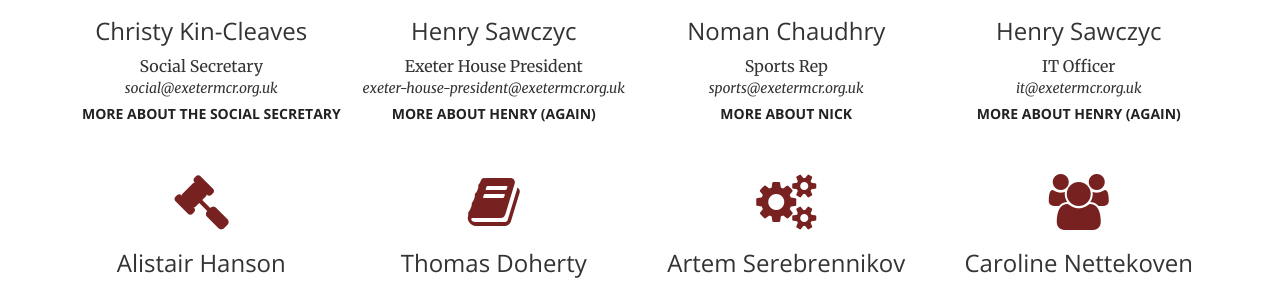
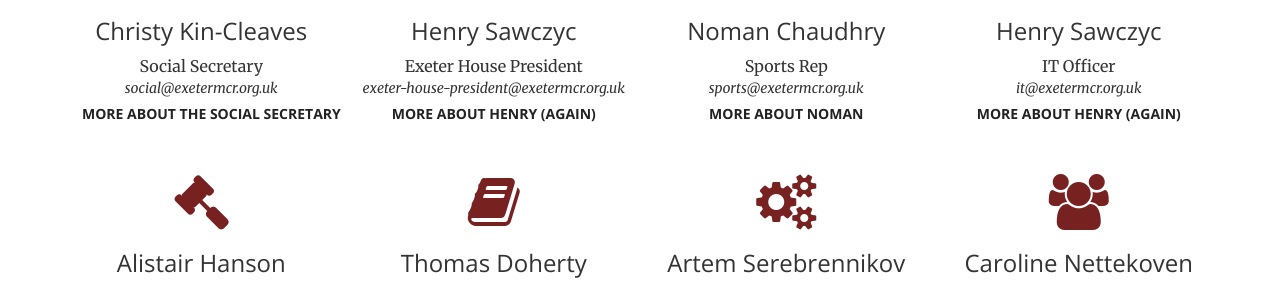
Before and after one commit to exetermcr/exetermcr.github.io, a Jekyll site: the page index.html, which Jekyll copies as it is, in a window 1280 px wide and 900 px high, scrolled down 2249 px. Shown: the part 156-446 px from the top of the window. Built offline with Jekyll 4.4.1, drawn with Linux system fonts in a browser that asks for light colours.

Commit message:
added sports officer and updated fully

```diff
--- a/index.html
+++ b/index.html
@@ -236,7 +236,7 @@
                         <p>Sports Rep</p>
                         <i>sports@exetermcr.org.uk</i>
                         <br>
-                        <button data-toggle="collapse" data-target="#Sport" class="btn btn-default collapsed" aria-expanded="false">More about Nick</button>
+                        <button data-toggle="collapse" data-target="#Sport" class="btn btn-default collapsed" aria-expanded="false">More about Noman</button>
                         <div id="Sport" class="collapse">
                         <br>I help MCR members get involved with sports offered through Exeter College and the University.  I am also responsible for negotiating the terms of our membership with the Oxford University Sports Centre on Iffley Road and organizing special sport events for the Exeter MCR.  We are pleased to offer regular Yoga and Pilates classes at Exeter House taught by Exeter MCR volunteers Tory and Hadas!
                         <br>Why I Love the MCR: The people — everyone is friendly and has a different background, which makes the MCR a friendly and inclusive place.
```
